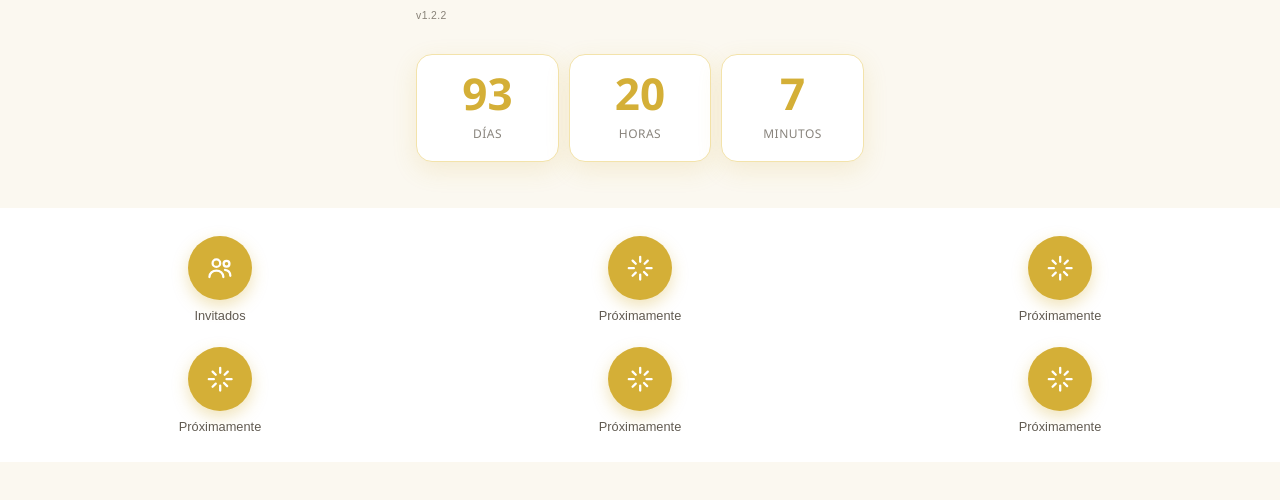
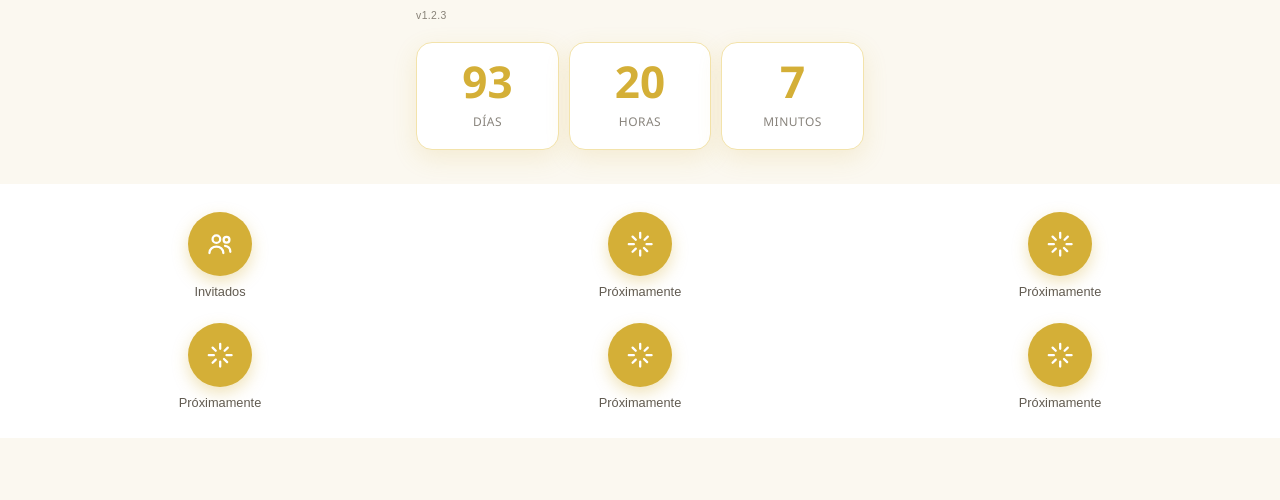
Before and after one commit to tatequieto-85/Our-Marriage, a React (Vite) app: page / in a window 1280 px wide. Shown: the top 500 px of the page. Built offline with nearby package versions, Linux system fonts and the light colour scheme; no server answers.

Commit message:
Shrink home countdown box to 22% viewport height (v1.2.3)
Co-Authored-By: Claude Sonnet 5 <noreply@anthropic.com>

```diff
--- a/package.json
+++ b/package.json
@@ -1,7 +1,7 @@
 {
   "name": "nuestra-boda",
   "private": true,
-  "version": "1.2.2",
+  "version": "1.2.3",
   "type": "module",
   "scripts": {
     "dev": "vite",
--- a/src/App.css
+++ b/src/App.css
@@ -32,7 +32,7 @@
 }
 
 .top-bar.home-size {
-  height: 25vh;
+  height: 22vh;
 }
 
 .top-bar.compact-size {
```
